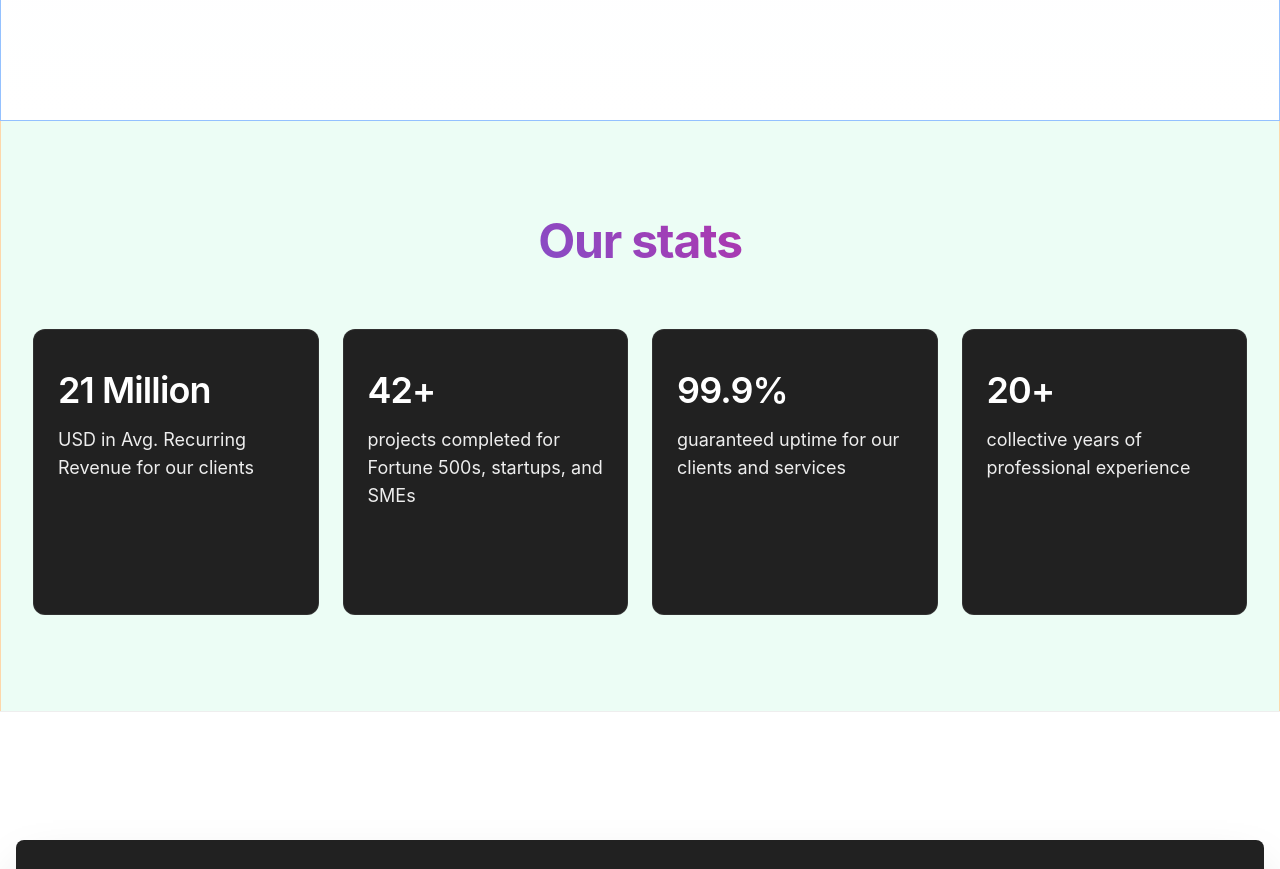
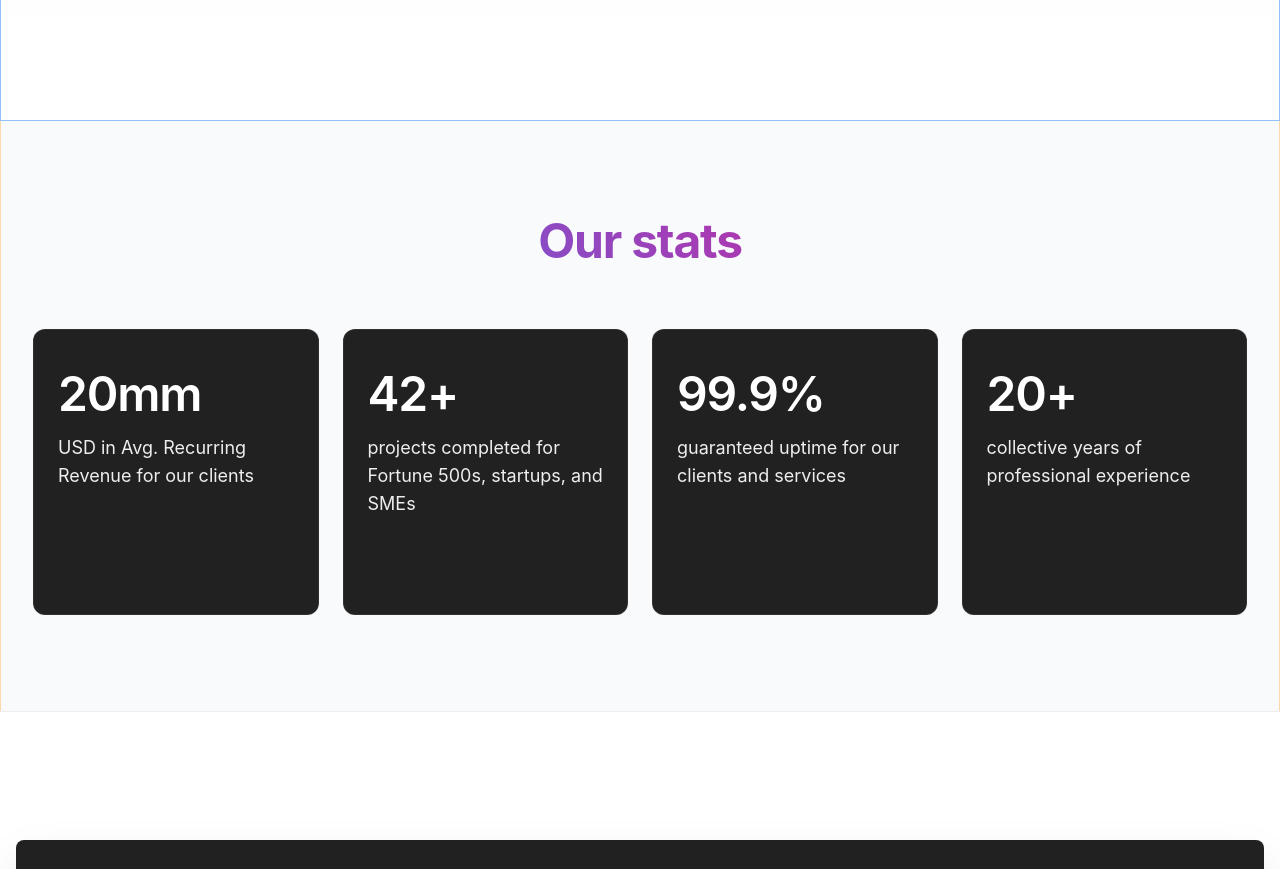
Before and after one commit to pchae/astro-saturdays, an Astro site: page / in a window 1280 px wide. Shown: the part 1640-2509 px from the top of the page. Built offline with nearby package versions, Linux system fonts and the light colour scheme; Astro itself is replaced by a stand-in of ours.

Commit message:
refactor(components): update stats titles and styling

```diff
--- a/src/components/Stats.astro
+++ b/src/components/Stats.astro
@@ -3,7 +3,7 @@ const stats = [
     {
         id: '0',
         category: 'Revenue',
-        title: '21 Million',
+        title: '20mm',
         desc: 'USD in Avg. Recurring Revenue for our clients',
     },
     {
@@ -28,7 +28,7 @@ const stats = [
 ---
 
 <section>
-    <div class="mx-auto max-w-7xl px-4 lg:px-8 py-16 md:py-20 lg:py-24 bg-emerald-50 border-x border-orange-200">
+    <div class="mx-auto max-w-7xl px-4 lg:px-8 py-16 md:py-20 lg:py-24 bg-slate-50 border-x border-orange-200">
         <div>
             <h2 class="text-3xl md:text-4xl lg:text-5xl font-bold tracking-tight text-center red-to-blue">
                 Our stats
@@ -38,7 +38,7 @@ const stats = [
             {stats.map((item) => (
                 <div class="flex flex-col p-4 md:p-6 aspect-square rounded-xl bg-gray-900 border border-gray-400/10">
                     <div class="my-4 gap-y-4">
-                        <dt class="order-first text-xl md:text-4xl font-semibold tracking-tight text-white pb-4">
+                        <dt class="order-first text-4xl md:text-5xl font-semibold tracking-tight text-white pb-4">
                             {item.title}
                         </dt>
                         <dt class="text-base lg:text-lg font-normal text-gray-200">
```
